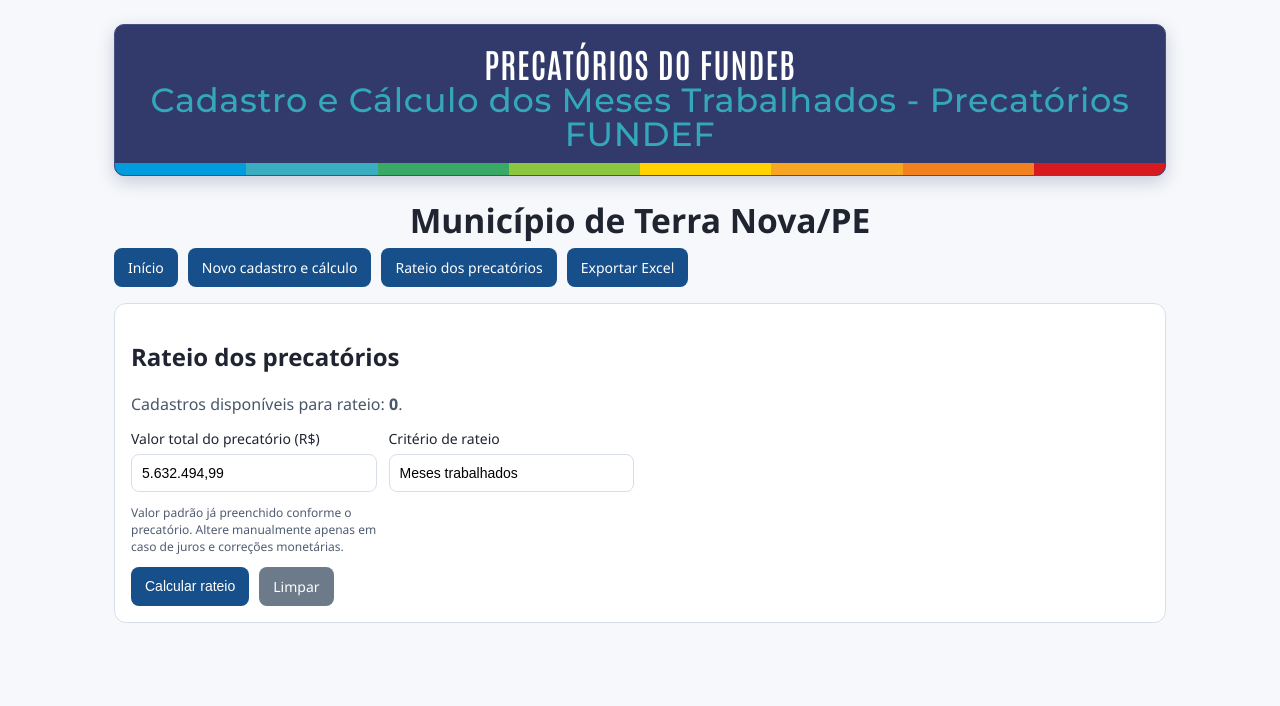
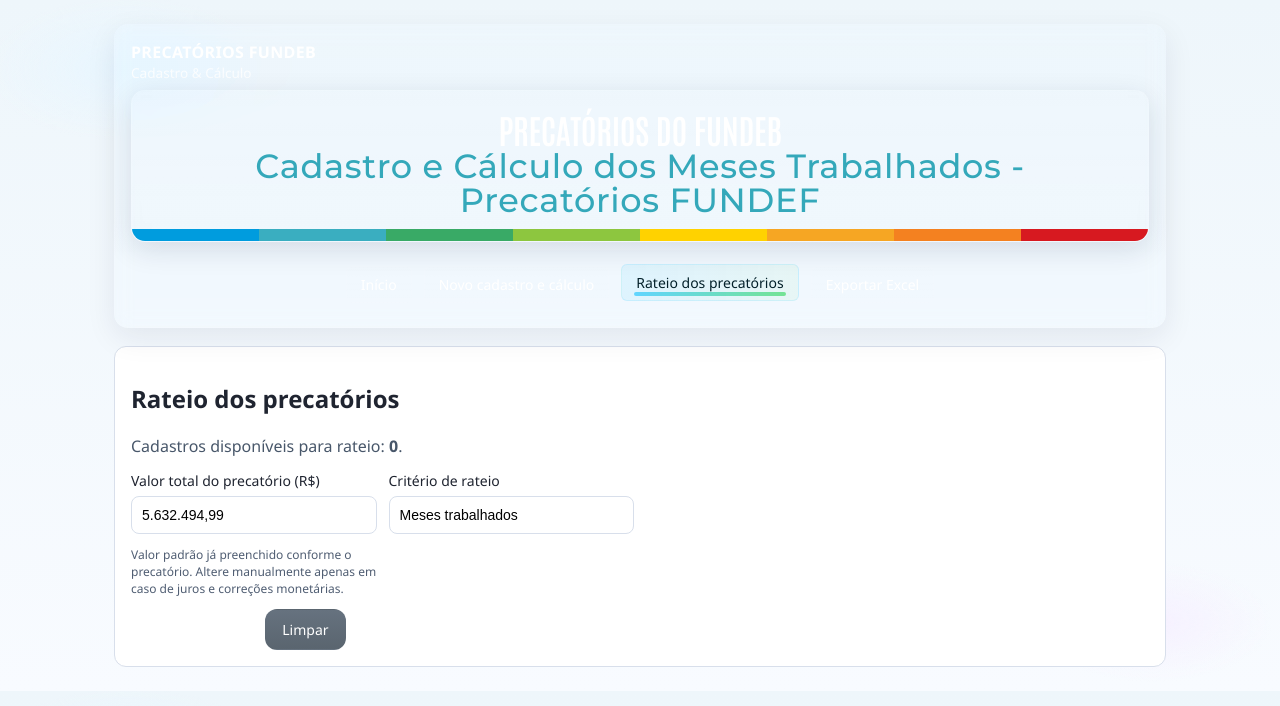
Before and after one commit to gustavocolumbina-lang/validacao-tempo, a Flask app: page /rateio in a window 1280 px wide. Shown: the top 706 px of the page. Run offline with Flask 3, Linux system fonts and the light colour scheme.

Commit message:
Deploy: Apply liquid-glass redesign with modern header, animations, and active menu indicator

```diff
--- a/static/style.css
+++ b/static/style.css
@@ -6,6 +6,11 @@
     --borda: #d8dfeb;
     --erro: #8e1f1f;
     --sucesso: #1b6e2d;
+    --glass-bg: rgba(255,255,255,0.06);
+    --glass-border: rgba(255,255,255,0.12);
+    --accent: #5ad3ff;
+    --accent-2: #6de18e;
+    --card-glass: rgba(255,255,255,0.04);
 }
 
 * {
@@ -15,7 +20,9 @@
 body {
     margin: 0;
     font-family: "Segoe UI", Tahoma, Geneva, Verdana, sans-serif;
-    background: var(--bg);
+    background: radial-gradient(1200px 600px at 10% 10%, #e8f6ff 0%, transparent 12%),
+                radial-gradient(1000px 500px at 90% 90%, #f6f1ff 0%, transparent 12%),
+                linear-gradient(180deg, #eef6fb 0%, #f8fbff 100%);
     color: var(--texto);
 }
 
@@ -26,10 +33,8 @@ body {
 }
 
 .topo {
-    display: flex;
-    flex-direction: column;
-    gap: 8px;
-    margin-bottom: 16px;
+    display: block;
+    margin-bottom: 18px;
 }
 
 .topo h1 {
@@ -38,32 +43,51 @@ body {
     line-height: 1.2;
 }
 
-.subtitulo-municipio {
-    margin: 0;
-    font-size: clamp(1.5rem, 3vw, 2.1rem);
-    font-weight: 700;
-    line-height: 1.2;
-    color: inherit;
-    text-align: center;
+.brand {
+    display: flex;
+    flex-direction: column;
 }
 
-.topo nav {
+.brand-title {
+    font-weight: 700;
+    color: #ffffff;
+    letter-spacing: 0.02em;
+}
+
+.brand-sub {
+    font-size: 0.85rem;
+    color: rgba(255,255,255,0.8);
+}
+
+.topo nav,
+.menu-principal {
     display: flex;
-    gap: 10px;
+    gap: 12px;
+    justify-content: center;
     flex-wrap: wrap;
+    margin-top: 12px;
+    padding: 8px;
 }
 
 .topo a,
-.botao {
-    background: var(--primaria);
+.botao,
+.menu-principal a {
+    background: transparent;
     color: white;
     text-decoration: none;
-    border: none;
-    border-radius: 8px;
-    padding: 10px 14px;
+    border: 1px solid transparent;
+    border-radius: 12px;
+    padding: 10px 16px;
     display: inline-block;
     cursor: pointer;
     font-size: 14px;
+    position: relative;
+    transition: all 220ms cubic-bezier(.2,.9,.2,1);
+}
+
+.menu-principal a {
+    border-radius: 6px;
+    padding: 8px 14px;
 }
 
 .botao.secundario {
@@ -244,13 +268,14 @@ td {
 }
 
 .card-fundef {
-    max-width: 560px;
-    margin: 0 auto 16px;
-    border-radius: 10px;
+    max-width: 840px;
+    margin: 0 auto 12px;
+    border-radius: 14px;
     overflow: hidden;
-    border: 1px solid #425083;
-    box-shadow: 0 6px 18px rgba(19, 30, 73, 0.2);
-    background: #313a6a;
+    border: 1px solid rgba(255,255,255,0.08);
+    box-shadow: 0 8px 28px rgba(20,30,60,0.12);
+    background: linear-gradient(180deg, rgba(255,255,255,0.03), rgba(255,255,255,0.01));
+    backdrop-filter: blur(8px) saturate(120%);
 }
 
 .card-fundef-conteudo {
@@ -327,21 +352,20 @@ td {
     margin: 0;
     color: #ffffff;
     font-family: "Antonio", system-ui, -apple-system, BlinkMacSystemFont, "Segoe UI", sans-serif;
-    font-weight: 600;
-    /* tamanho grande e legível em diferentes telas */
-    font-size: clamp(3.6rem, 7vw, 4.8rem);
-    letter-spacing: 0.03em;
+    font-weight: 700;
+    font-size: clamp(1.8rem, 5vw, 3.4rem);
+    letter-spacing: -0.01em;
     text-transform: uppercase;
-    line-height: 0.9;
+    line-height: 1;
 }
 
 .subtitulo-principal {
     margin-top: 12px;
     margin-bottom: 0;
-    color: #34a8ba;
+    color: rgba(255,255,255,0.85);
     font-family: "Montserrat", system-ui, -apple-system, BlinkMacSystemFont, "Segoe UI", sans-serif;
     font-weight: 500;
-    font-size: clamp(0.9rem, 1.6vw, 1.1rem);
+    font-size: clamp(0.8rem, 1.5vw, 1.1rem);
     letter-spacing: 0.05em;
 }
 
@@ -366,3 +390,81 @@ td {
     color: #4f5d72;
     font-size: 12px;
 }
+
+/* Header glass wrapper */
+.header-glass {
+    background: linear-gradient(180deg, rgba(255,255,255,0.02), rgba(255,255,255,0.01));
+    border-radius: 14px;
+    padding: 16px;
+    border: 1px solid rgba(255,255,255,0.06);
+    box-shadow: 0 10px 30px rgba(20,30,60,0.08);
+    backdrop-filter: blur(8px) saturate(120%);
+}
+
+.header-topbar {
+    display: flex;
+    justify-content: space-between;
+    align-items: center;
+    gap: 12px;
+    margin-bottom: 8px;
+}
+
+.menu-principal a {
+    background: linear-gradient(180deg, rgba(255,255,255,0.03), rgba(255,255,255,0.01));
+    border: 1px solid rgba(255,255,255,0.06);
+    padding: 8px 14px;
+}
+
+.menu-principal a::after {
+    content: '';
+    position: absolute;
+    left: 12px;
+    right: 12px;
+    bottom: 6px;
+    height: 3px;
+    background: linear-gradient(90deg, var(--accent), var(--accent-2));
+    border-radius: 2px;
+    transform: scaleX(0);
+    transform-origin: left center;
+    transition: transform 220ms cubic-bezier(.2,.9,.2,1);
+    opacity: 0.95;
+}
+
+.menu-principal a:hover {
+    transform: translateY(-4px);
+    box-shadow: 0 8px 18px rgba(15,25,50,0.12);
+}
+
+.menu-principal a:hover::after {
+    transform: scaleX(1);
+}
+
+.menu-principal a:focus {
+    outline: none;
+    box-shadow: 0 0 0 3px rgba(90,211,255,0.12);
+}
+
+/* Active tab styling */
+.menu-principal a.active,
+.menu-principal a.menu-link.active {
+    background: linear-gradient(90deg, rgba(90,211,255,0.12), rgba(109,225,142,0.08));
+    color: #03202a;
+    border: 1px solid rgba(90,211,255,0.18);
+    transform: translateY(-2px);
+}
+
+.menu-principal a.active::after {
+    transform: scaleX(1);
+    height: 4px;
+    bottom: 4px;
+}
+
+/* ensure existing .botao variants keep accessibility */
+.botao.secundario { background: linear-gradient(180deg,#66727f,#5a656f); }
+.botao.perigo { background: linear-gradient(180deg,#c94b4b,#a52a2a); }
+
+@media (max-width: 720px) {
+    .card-fundef { padding: 12px; }
+    .titulo-principal { font-size: clamp(1.4rem, 6vw, 2.4rem); }
+    .menu-principal { gap: 8px; }
+}
--- a/templates/base.html
+++ b/templates/base.html
@@ -12,6 +12,17 @@
 <body>
     <main class="container">
         <header class="topo">
+            <div class="header-glass">
+                <div class="header-topbar">
+                    <div class="brand">
+                        <span class="brand-title">PRECATÓRIOS FUNDEB</span>
+                        <span class="brand-sub">Cadastro & Cálculo</span>
+                    </div>
+                    <div class="header-actions" aria-hidden="true">
+                        <!-- espaço para futuras ações / usuário -->
+                    </div>
+                </div>
+
                 <section class="card-fundef card-fundef-header" aria-label="Precatórios do FUNDEB">
                     <div class="card-fundef-conteudo">
                         <h1 class="titulo-principal">PRECATÓRIOS DO FUNDEB</h1>
@@ -31,13 +42,13 @@
                     </div>
                 </section>
 
-            <p class="subtitulo-municipio">Município de Terra Nova/PE</p>
-            <nav>
-                <a href="{{ url_for('index') }}">Início</a>
-                <a href="{{ url_for('cadastro') }}">Novo cadastro e cálculo</a>
-                <a href="{{ url_for('rateio') }}">Rateio dos precatórios</a>
-                <a href="{{ url_for('exportar_excel') }}">Exportar Excel</a>
+                <nav class="menu-principal" aria-label="Menu principal">
+                    <a href="{{ url_for('index') }}" class="menu-link {% if request.path == url_for('index') %}active{% endif %}" {% if request.path == url_for('index') %}aria-current="page"{% endif %}>Início</a>
+                    <a href="{{ url_for('cadastro') }}" class="menu-link {% if request.path == url_for('cadastro') %}active{% endif %}" {% if request.path == url_for('cadastro') %}aria-current="page"{% endif %}>Novo cadastro e cálculo</a>
+                    <a href="{{ url_for('rateio') }}" class="menu-link {% if request.path == url_for('rateio') %}active{% endif %}" {% if request.path == url_for('rateio') %}aria-current="page"{% endif %}>Rateio dos precatórios</a>
+                    <a href="{{ url_for('exportar_excel') }}" class="menu-link {% if request.path == url_for('exportar_excel') %}active{% endif %}" {% if request.path == url_for('exportar_excel') %}aria-current="page"{% endif %}>Exportar Excel</a>
                 </nav>
+            </div>
         </header>
 
         {% with mensagens = get_flashed_messages(with_categories=true) %}
```
Lines whose indentation alone changed are shown as unchanged.
